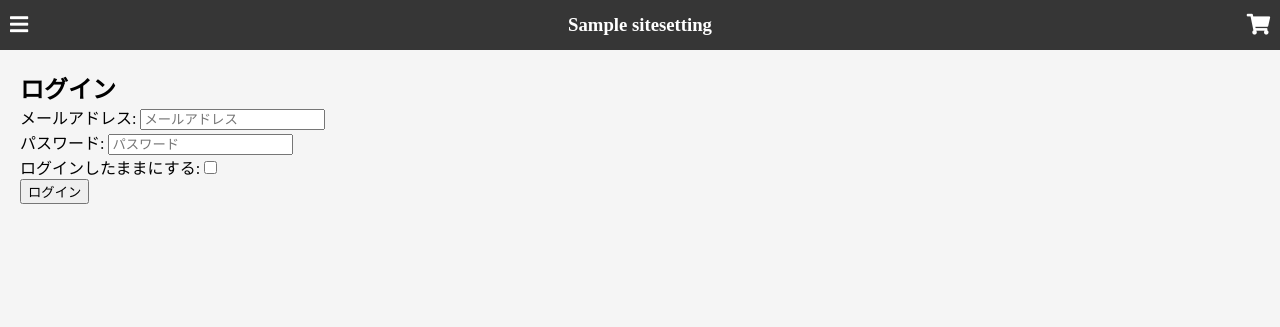
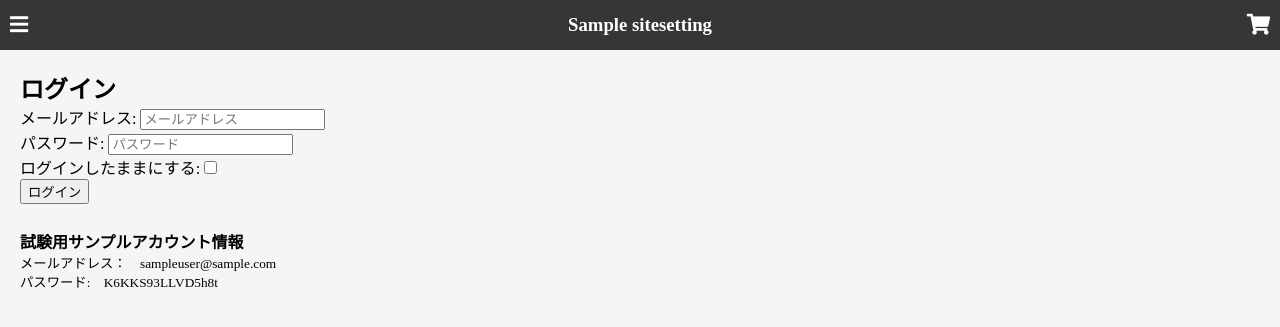
Before and after one commit to timchanpon/basashi_ecsite, a Django app: page /accounts/login/ in a window 1280 px wide. Shown: the top 327 px of the page. Run offline with Django 3.2, Linux system fonts and the light colour scheme; tables that the repository leaves empty hold one stand-in row (values such as "Sample post"); some libraries are stand-ins or nearby versions.

Commit message:
(add) 試験用ログインアカウント情報をログイン画面に掲載

```diff
--- a/users/templates/account/login.html
+++ b/users/templates/account/login.html
@@ -8,4 +8,8 @@
   {{ form.as_p }}
   <button type="submit">ログイン</button>
 </form>
+
+<h4 style="margin-top: 25px;">試験用サンプルアカウント情報</h4>
+<p style="font-size: smaller;">メールアドレス：　sampleuser@sample.com</p>
+<p style="font-size: smaller;">パスワード:　K6KKS93LLVD5h8t</p>
 {% endblock %}
--- a/users/templates/account/signup.html
+++ b/users/templates/account/signup.html
@@ -8,4 +8,6 @@
   {{ form.as_p }}
   <button type="submit">登録</button>
 </form>
+
+<p style="margin-top: 25px; font-size: smaller;">※メールサーバーの解放設定をしておらず、メアド認証時にエラーがでるため、新規登録ができません。</p>
 {% endblock %}
```
